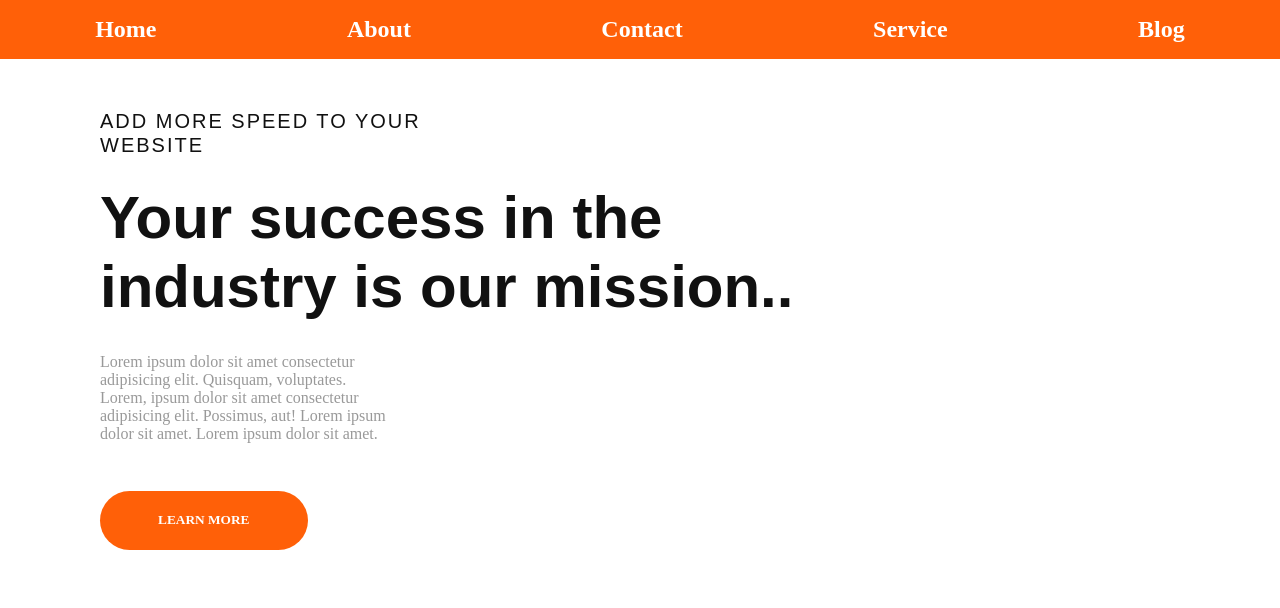
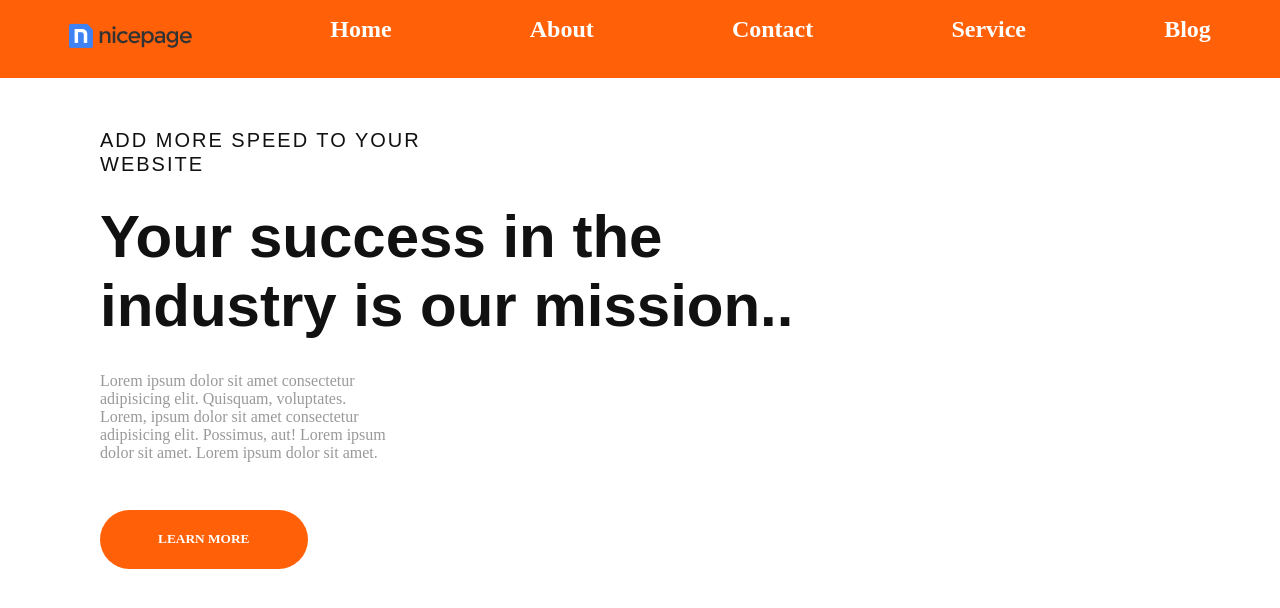
Before and after one commit to KhoteTejasvi/Project1, a plain HTML site: page index.html in a window 1280 px wide. Drawn offline with Linux system fonts and the light colour scheme.

Commit message:
file content

```diff
--- a/index.html
+++ b/index.html
@@ -9,6 +9,7 @@
   <body>
     <header>
       <nav class="navbar">
+        <a class="logo"><img src="logo.png" ></a>
         <a href="#" class="nav-item">Home</a>
         <a href="#about" class="nav-item">About</a>
         <a href="#contact" class="nav-item">Contact</a>
```
Also changed, not shown: logo.png (renamed from logo-w.png).
